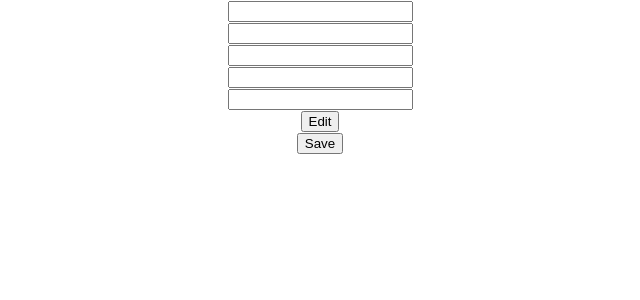
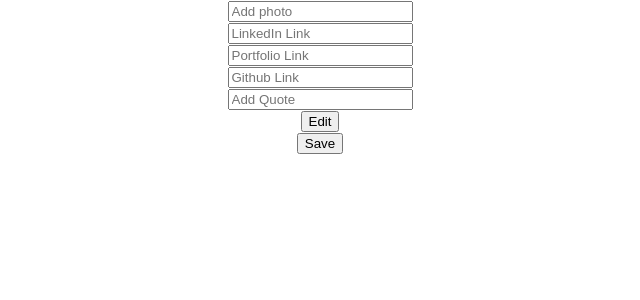
Before and after one commit to nolanvannurden/devbook, a React (Create React App) app: page /#/profile in a window 1280 px wide. Shown: the top 300 px of the page, without its empty margins (320-960 px from the left). Built offline with nearby package versions, Linux system fonts and the light colour scheme; what redux-promise-middleware would draw is missing.

Commit message:
added redux

```diff
--- a/src/Components/Profile/Profile.js
+++ b/src/Components/Profile/Profile.js
@@ -1,51 +1,53 @@
 import axios from "axios";
 import React, { useState } from "react";
 import { useHistory } from "react-router-dom";
+import {connect} from "react-redux"
+import {getUser, loginUser} from "../../redux/userReducer"
 
-export default function Profile() {
-//   const [state, setState] = useState({
-//     profile_pic: "",
-//     linkedin: "",
-//     portfolio: "",
-//     github: "",
-//     quote: "",
-//   });
+const Profile = () => {
 
-//   const addProfile = async (e) => {
-//     e.preventDefault();
-//     const { profile_pic, linkedin, portfolio, github, quote } = state;
+  const [state, setState] = useState({
+    profile_pic: "",
+    linkedin: "",
+    portfolio: "",
+    github: "",
+    quote: "",
+  });
 
-//     const history = useHistory();
+  const addProfile = async (e) => {
+    e.preventDefault();
+    const { profile_pic, linkedin, portfolio, github, quote } = state;
 
-//     try {
-//       const profile = await axios.post("profile/add", {
-//         profile_pic,
-//         linkedin,
-//         portfolio,
-//         github,
-//         quote,
-//       });
-//       getUser(user.data);
-//       history.push("/profile/user");
-//     } catch (error) {
-//       console.log(error);
-//     }
-//   };
+    const history = useHistory();
 
-//   const changeHandler = (e) =>
-//     setState({ ...state, [e.target.name]: e.target.value });
+    try {
+      const profile = await axios.post("profile/add", {
+        profile_pic,
+        linkedin,
+        portfolio,
+        github,
+        quote,
+      });
+      getUser();
+      history.push("/profile/user");
+    } catch (error) {
+      console.log(error);
+    }
+  };
+
+  const changeHandler = (e) =>
+    setState({ ...state, [e.target.name]: e.target.value });
 
   return (
     <div className="profile-component">
-      <form>
-        {/* onSubmit={(e) => addProfile(e)} */}
+      <form onSubmit={(e) => addProfile(e)}>
         <div className="profile-component-left">
           <div className="profile-pic-input">
             <input
-            //   className="profile-pic"
-            //   placeholder="Add photo"
-            //   onChange={(e) => changeHandler(e)}
-            //   name="profile_pic"
+              className="profile-pic"
+              placeholder="Add photo"
+              onChange={(e) => changeHandler(e)}
+              name="profile_pic"
             />
           </div>
         </div>
@@ -54,34 +56,34 @@ export default function Profile() {
 
           <div className="linkedin-input">
             <input
-            //   className="profile-linkedin"
-            //   placeholder="LinkedIn Link"
-            //   onChange={(e) => changeHandler(e)}
-            //   name="linkedin"
+              className="profile-linkedin"
+              placeholder="LinkedIn Link"
+              onChange={(e) => changeHandler(e)}
+              name="linkedin"
             />
           </div>
           <div className="portfolio-input">
             <input
-            //   className="profile-portfolio"
-            //   placeholder="Portfolio Link"
-            //   onChange={(e) => changeHandler(e)}
-            //   name="portfolio"
+              className="profile-portfolio"
+              placeholder="Portfolio Link"
+              onChange={(e) => changeHandler(e)}
+              name="portfolio"
             />
           </div>
           <div className="github-input">
             <input
-            //   className="profile-github"
-            //   placeholder="Github Link"
-            //   onChange={(e) => changeHandler(e)}
-            //   name="github"
+              className="profile-github"
+              placeholder="Github Link"
+              onChange={(e) => changeHandler(e)}
+              name="github"
             />
           </div>
           <div className="quote-input">
             <input
-            //   className="profile-quote"
-            //   placeholder="Add Quote"
-            //   onChange={(e) => changeHandler(e)}
-            //   name="quote"
+              className="profile-quote"
+              placeholder="Add Quote"
+              onChange={(e) => changeHandler(e)}
+              name="quote"
             />
           </div>
         </div>
@@ -101,3 +103,16 @@ export default function Profile() {
     </div>
   );
 }
+
+const mapDispatchToProps = {
+    getUser,
+  };
+const mapStateToProps = (reduxState) => {
+    const {user, isLoggedIn} = reduxState
+    return {
+        user,
+        isLoggedIn
+    }
+}
+
+export default connect(mapStateToProps, mapDispatchToProps)(Profile)
```
